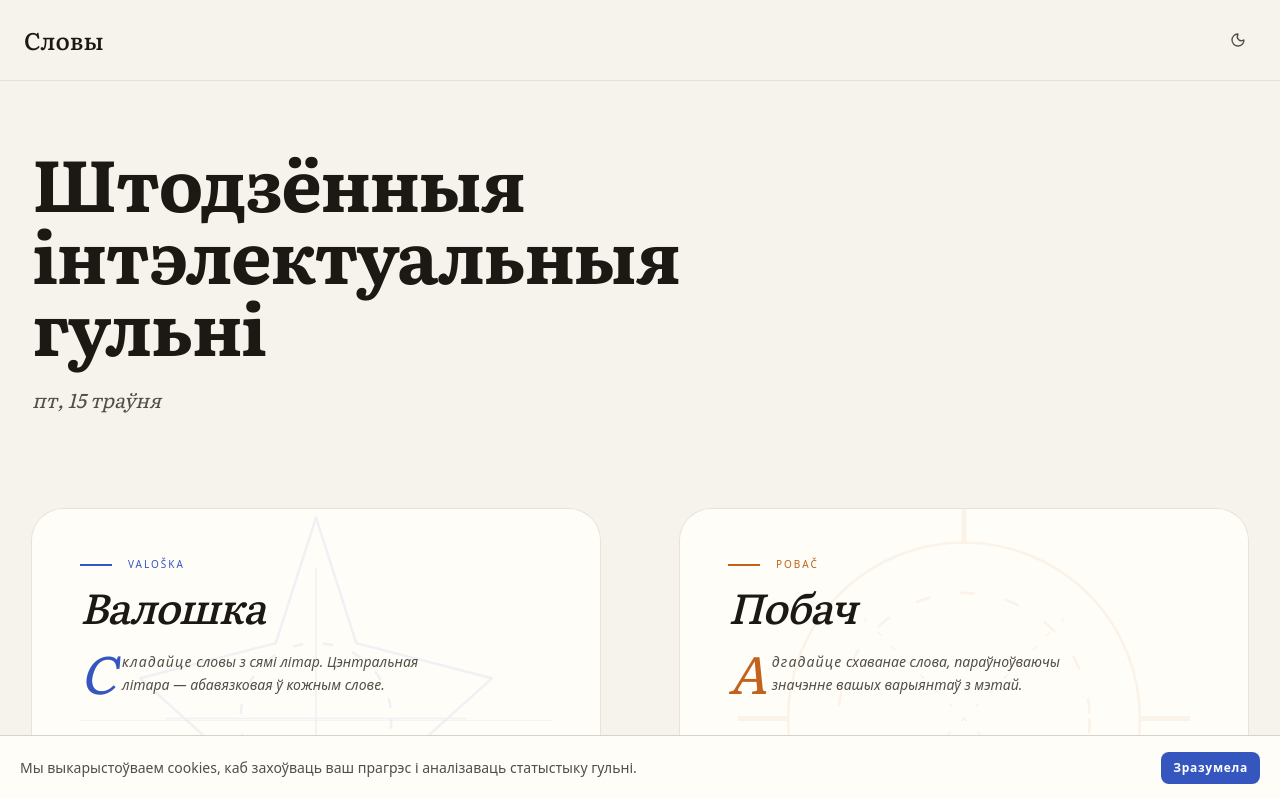
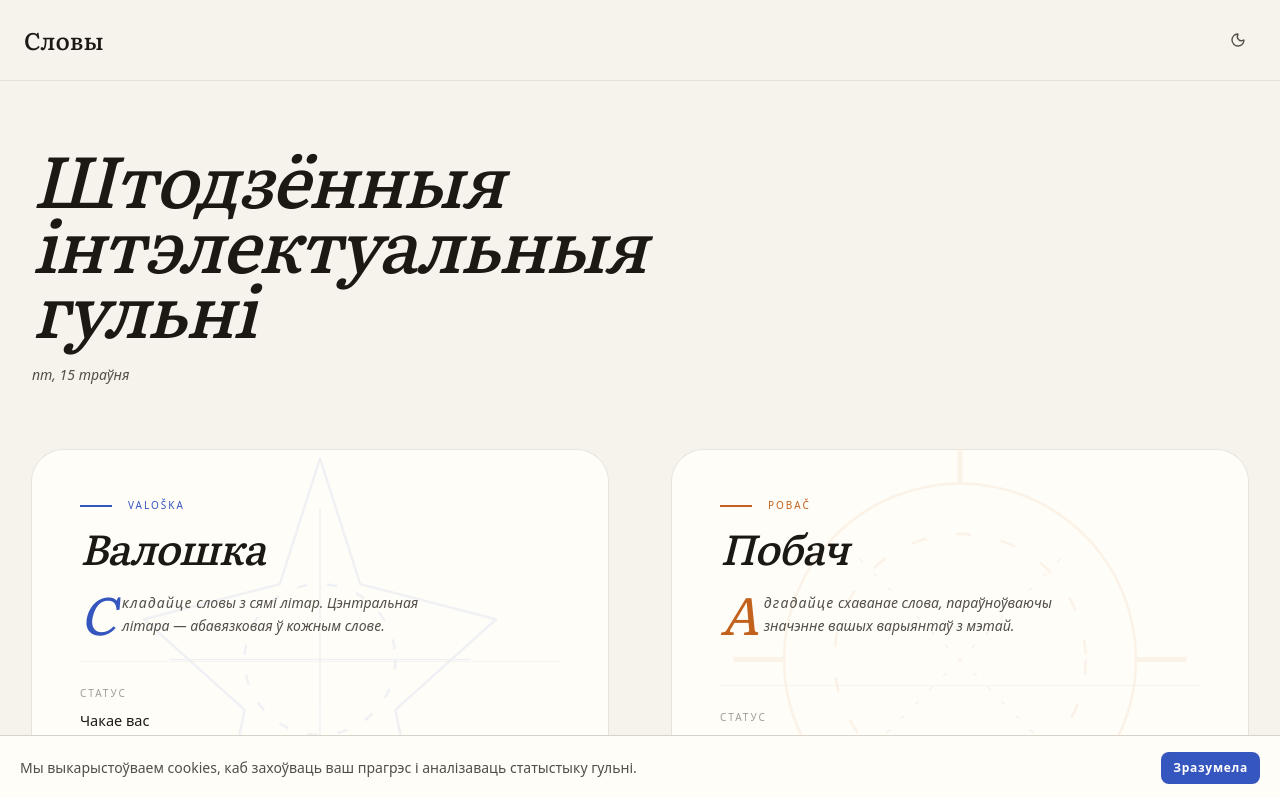
Before and after one commit to alesdrobysh/slovy.games, a Next.js app: page / in a window 1280 px wide. Shown: the top 798 px of the page. Built offline with nearby package versions, Linux system fonts and the light colour scheme; a web font is replaced by a local one.

Commit message:
feat: update Typography component font size for improved readability; refactor HubPage to utilize Typography for headers and captions

```diff
--- a/src/app/page.tsx
+++ b/src/app/page.tsx
@@ -2,6 +2,7 @@
 
 import { GameCard } from "@/shared/components/GameCard";
 import { Nav } from "@/shared/components/Nav";
+import { Typography } from "@/shared/components/ui/Typography";
 import { useHubState } from "@/shared/hooks/useHubState";
 import { GAMES } from "@/shared/types";
 
@@ -27,15 +28,15 @@ export default function HubPage() {
 			<Nav />
 			<div className="page-container page-section relative">
 				{/* Editorial Header */}
-			<div className="mb-16 sm:mb-24 animate-fade-in-up">
-				<div className="max-w-3xl">
-					<h1 className="font-display text-5xl sm:text-7xl font-bold tracking-tight text-ink mb-6">
+				<div className="mb-section-gap animate-fade-in-up">
+					<div className="max-w-3xl flex flex-col gap-inset-lg">
+						<Typography variant="titleHero" as="h1">
 							Штодзённыя інтэлектуальныя гульні
-					</h1>
-					<div className="flex flex-wrap items-center gap-x-6 gap-y-3">
-						<p className="text-xl text-ink-muted italic font-display">
+						</Typography>
+						<div className="flex flex-wrap items-center gap-x-inset-lg gap-y-flow-md">
+							<Typography variant="caption" className="text-ink-muted">
 								{formatToday()}
-						</p>
+							</Typography>
 						</div>
 					</div>
 				</div>
@@ -43,7 +44,7 @@ export default function HubPage() {
 				{/* Staggered Game Grid */}
 				<section
 					aria-label="Сённяшнія гульні"
-				className="grid grid-cols-1 lg:grid-cols-12 gap-12 sm:gap-20"
+					className="grid grid-cols-1 lg:grid-cols-12 gap-section-gap"
 				>
 					{games.map((game, i) => {
 						const status = hub.statuses.get(game.id);
@@ -59,10 +60,10 @@ export default function HubPage() {
 						);
 					})}
 					{games.length === 0 && (
-					<div className="col-span-12 py-20 text-center border-2 border-dashed border-rule rounded-3xl">
-						<p className="text-xl font-display italic text-ink-muted">
+						<div className="col-span-12 py-page-py text-center border-2 border-dashed border-rule rounded-3xl">
+							<Typography variant="caption" className="text-ink-muted">
 								Новыя выклікі рыхтуюцца для вас...
-						</p>
+							</Typography>
 						</div>
 					)}
 				</section>
--- a/src/shared/components/ui/Typography.tsx
+++ b/src/shared/components/ui/Typography.tsx
@@ -36,7 +36,7 @@ const VARIANTS: Record<TypographyVariant, VariantConfig> = {
       fontFamily: D,
       fontStyle: 'italic',
       fontWeight: 500,
-      fontSize: 'clamp(48px, 7vw, 72px)',
+      fontSize: 'clamp(26px, 8vw, 72px)',
       lineHeight: 0.9,
       letterSpacing: '-0.03em',
       margin: 0,
```
Lines whose indentation alone changed are shown as unchanged.
